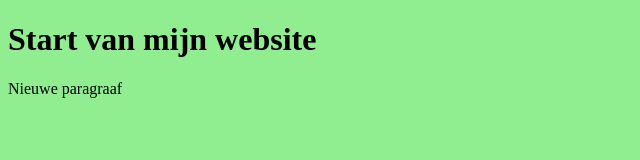
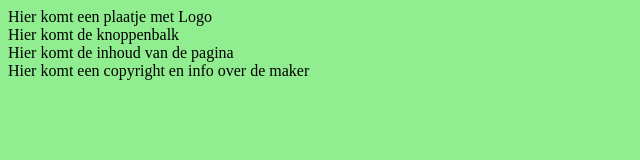
Before and after one commit to jurjenhickmann/voorbeeld-2, a plain HTML site: page index.html in a window 1280 px wide. Shown: the whole page, without its empty margins (0-640 px from the left). Drawn offline with Linux system fonts and the light colour scheme.

Commit message:
structuur pagina opgezet

```diff
--- a/index.html
+++ b/index.html
@@ -1,12 +1,23 @@
-<!DOCTYPE html>
-<html lang="en" dir="ltr">
+<!DOCTYPE HTML>
+<html>
   <head>
     <meta charset="utf-8">
-    <title></title>
+    <title>Mijn nieuwe website</title>
     <link rel="stylesheet" type="text/css" href="css/opmaak.css">
   </head>
+
   <body>
-    <h1>Start van mijn website</h1>
-    <p>Nieuwe paragraaf</p>
+    <header>
+    Hier komt een plaatje met Logo
+    </header>
+    <nav>
+    Hier komt de knoppenbalk
+    </nav>
+    <section>
+    Hier komt de inhoud van de pagina
+    </section>
+    <footer>
+    Hier komt een copyright en info over de maker
+    </footer>
   </body>
 </html>
```
